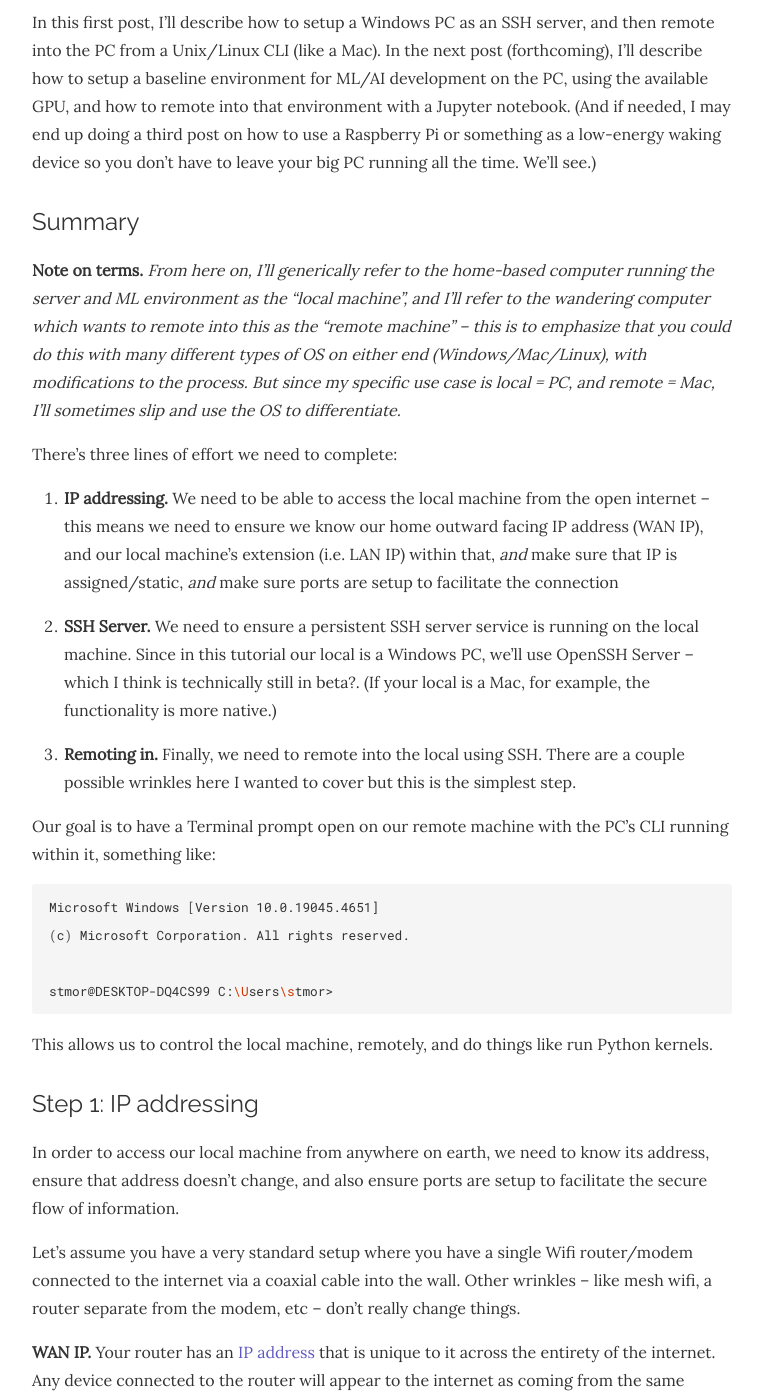
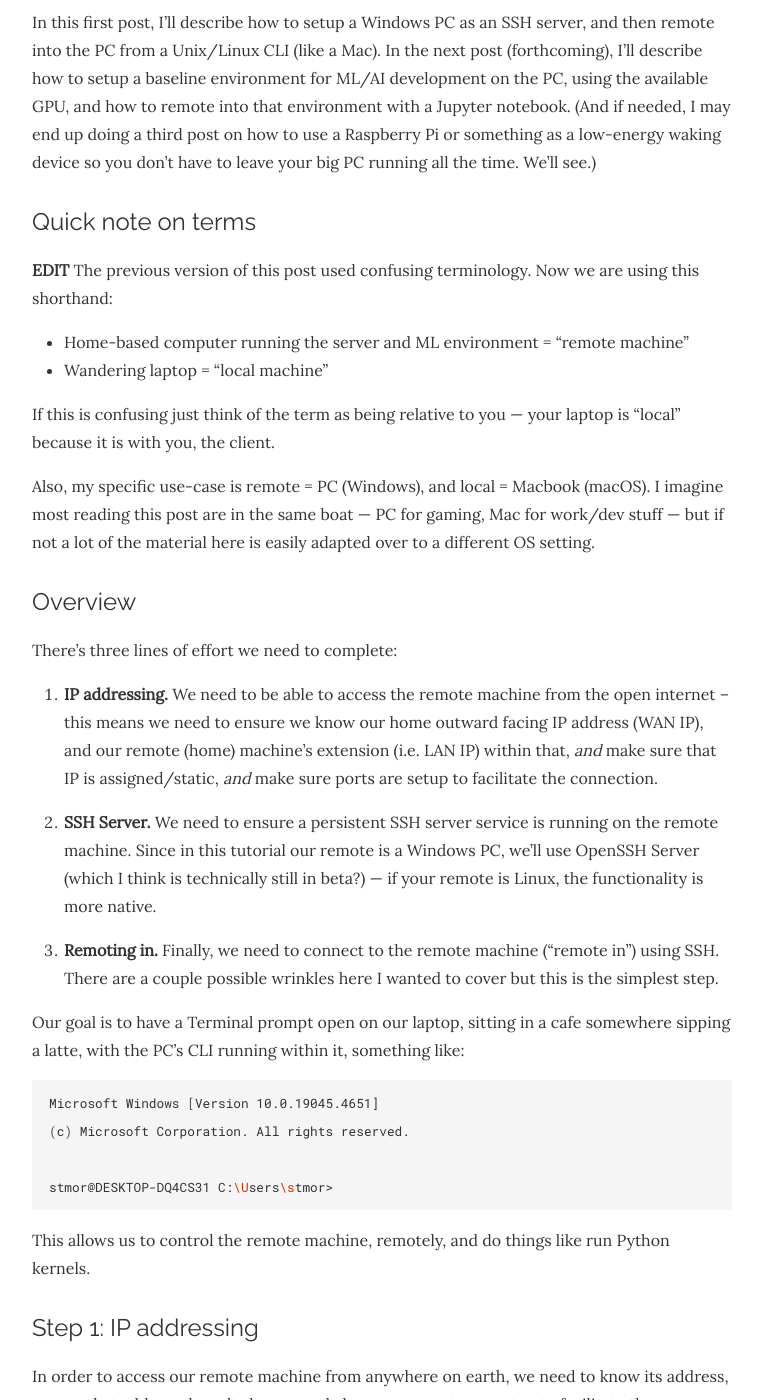
Before and after one commit to stmorse/stmorse.github.io, a Jekyll site: the page built from _posts/2024-08-08-PC-SSH-for-ML.md, in a window 1280 px wide and 1400 px high, scrolled down 494 px. Shown: the whole window, without its empty margins (258-1021 px from the left). Built offline with Jekyll 4.4.1, drawn with Linux system fonts in a browser that asks for light colours; nearby versions of some CDN libraries; some of the changed text lies outside the part shown.

Commit message:
clean up

````diff
--- a/_posts/2024-08-08-PC-SSH-for-ML.md
+++ b/_posts/2024-08-08-PC-SSH-for-ML.md
@@ -12,33 +12,43 @@
 
 In this first post, I'll describe how to setup a Windows PC as an SSH server, and then remote into the PC from a Unix/Linux CLI (like a Mac).  In the next post (forthcoming), I'll describe how to setup a baseline environment for ML/AI development on the PC, using the available GPU, and how to remote into that environment with a Jupyter notebook.  (And if needed, I may end up doing a third post on how to use a Raspberry Pi or something as a low-energy waking device so you don't have to leave your big PC running all the time.  We'll see.)
 
-## Summary
+## Quick note on terms
 
-**Note on terms.**  *From here on, I'll generically refer to the home-based computer running the server and ML environment as the "local machine", and I'll refer to the wandering computer which wants to remote into this as the "remote machine" -- this is to emphasize that you could do this with many different types of OS on either end (Windows/Mac/Linux), with modifications to the process.  But since my specific use case is local = PC, and remote = Mac, I'll sometimes slip and use the OS to differentiate.*
+**EDIT**  The previous version of this post used confusing terminology.  Now we are using this shorthand:
+
+- Home-based computer running the server and ML environment = "remote machine"
+- Wandering laptop = "local machine"
+
+If this is confusing just think of the term as being relative to you --- your laptop is "local" because it is with you, the client.
+
+Also, my specific use-case is remote = PC (Windows), and local = Macbook (macOS).  I imagine most reading this post are in the same boat --- PC for gaming, Mac for work/dev stuff --- but if not a lot of the material here is easily adapted over to a different OS setting.
+
+
+## Overview
 
 There's three lines of effort we need to complete:
 
-1. **IP addressing.**  We need to be able to access the local machine from the open internet -- this means we need to ensure we know our home outward facing IP address (WAN IP), and our local machine's extension (i.e. LAN IP) within that, *and* make sure that IP is assigned/static, *and* make sure ports are setup to facilitate the connection
+1. **IP addressing.**  We need to be able to access the remote machine from the open internet -- this means we need to ensure we know our home outward facing IP address (WAN IP), and our remote (home) machine's extension (i.e. LAN IP) within that, *and* make sure that IP is assigned/static, *and* make sure ports are setup to facilitate the connection.
 
-2. **SSH Server.**  We need to ensure a persistent SSH server service is running on the local machine.  Since in this tutorial our local is a Windows PC, we'll use OpenSSH Server -- which I think is technically still in beta?.  (If your local is a Mac, for example, the functionality is more native.)
+2. **SSH Server.**  We need to ensure a persistent SSH server service is running on the remote machine.  Since in this tutorial our remote is a Windows PC, we'll use OpenSSH Server (which I think is technically still in beta?) ---  if your remote is Linux, the functionality is more native.
 
-3. **Remoting in.**  Finally, we need to remote into the local using SSH.  There are a couple possible wrinkles here I wanted to cover but this is the simplest step.
+3. **Remoting in.**  Finally, we need to connect to the remote machine ("remote in") using SSH.  There are a couple possible wrinkles here I wanted to cover but this is the simplest step.
 
-Our goal is to have a Terminal prompt open on our remote machine with the PC's CLI running within it, something like:
+Our goal is to have a Terminal prompt open on our laptop, sitting in a cafe somewhere sipping a latte, with the PC's CLI running within it, something like:
 
 ```bash
 Microsoft Windows [Version 10.0.19045.4651]
 (c) Microsoft Corporation. All rights reserved.
 
-stmor@DESKTOP-DQ4CS99 C:\Users\stmor>
+stmor@DESKTOP-DQ4CS31 C:\Users\stmor>
 ```
 
-This allows us to control the local machine, remotely, and do things like run Python kernels.
+This allows us to control the remote machine, remotely, and do things like run Python kernels.
 
 
 ## Step 1: IP addressing
 
-In order to access our local machine from anywhere on earth, we need to know its address, ensure that address doesn't change, and also ensure ports are setup to facilitate the secure flow of information.
+In order to access our remote machine from anywhere on earth, we need to know its address, ensure that address doesn't change, and also ensure ports are setup to facilitate the secure flow of information.
 
 Let's assume you have a very standard setup where you have a single Wifi router/modem connected to the internet via a coaxial cable into the wall.  Other wrinkles -- like mesh wifi, a router separate from the modem, etc -- don't really change things.
 
@@ -61,15 +71,15 @@
 </div>
 
 
-**Port forwarding.**  Lastly, recall we want to remotely establish a connection to a particular device, not the whole home network.  To do this, we send a request to the WAN IP (the router) on a particular port (I think you can think of this as basically an argument to the request, there's obviously no physical port).  The router needs to be pre-setup to forward requests on that port to the local device we're after, called *port forwarding.*
+**Port forwarding.**  Lastly, recall we want to remotely establish a connection to a particular device, not the whole home network.  To do this, we send a request to the WAN IP (the router) on a particular port (I think you can think of this as basically an argument to the request, there's obviously no physical port).  The router needs to be pre-setup to forward requests on that port to the device we're after, called *port forwarding.*
 
 This is done in the router, typically in Advanced networking, and involves several elements:
 
-- Internal IP: Provide the internal IP address of the device you want to port forward to. Remember that it needs to be static/reserved (see above), otherwise it might be dynamically reassigned by the time you actually try to request it.
+- Internal IP: Provide the internal IP address of the device you want to port forward to. Remember that it needs to be static/reserved (see above).
 
 - Protocols: Choose which [transport protocols](https://stackoverflow.com/questions/5970383/difference-between-tcp-and-udp) the port forwarding applies to, UDP (user datagram protocol) or TCP (transmission control protocol). If you have the option “both”, you should select this.
 
-- External Port: Specify which port the router will watch for incoming connections. Ports 0 to 1024 are [pre-assigned](https://en.wikipedia.org/wiki/Port_(computer_networking)), but anything about that is fair game -- I chose 2222.
+- External Port: Specify which port the router will watch for incoming connections. Ports 0 to 1024 are [pre-assigned](https://en.wikipedia.org/wiki/Port_(computer_networking)), but anything about that is fair game -- let's say you choose 1234.
 
 - Internal port: Specify the internal port of the device you’re forwarding to -- it should be 22, for the SSH protocol.
 
@@ -85,11 +95,11 @@
 
 ## Step 2: SSH Server
 
-We'd like to now remote into our local machine using some secured protocol.  In the olden days, you may remember the default was to use [Telnet](https://en.wikipedia.org/wiki/Telnet) for this -- unfortunately, Telnet's protocol sends sensitive information in plaintext so it's usage has waned.  The most common current protocol is the Unix-based [Secure Shell](https://en.wikipedia.org/wiki/Secure_Shell) (SSH) network protocol, which connects an SSH client directly with an SSH server.
+We'd like to now remote into our local machine using some secured protocol.  In the olden days, you may remember the default was to use [Telnet](https://en.wikipedia.org/wiki/Telnet).  The most common current protocol is the Unix-based [Secure Shell](https://en.wikipedia.org/wiki/Secure_Shell) (SSH) network protocol, which connects an SSH client (your laptop) directly with an SSH server (your home desktop).
 
-To SSH into our local machine, we need to ensure a SSH Server is running persistently on it.  For a Mac, this is built-in functionality and outlined [here](https://medium.com/@moligninip/how-to-connect-to-your-home-laptop-from-anywhere-with-ssh-604a7aee26a5).  For a Windows PC, until recently (2023 ish), this required either a third-party app or a very beta Windows service.  However, now the [OpenSSH service](https://learn.microsoft.com/en-us/windows-server/administration/openssh/openssh_overview) has expanded to include a Client and a Server service.
+To SSH into our remote machine, we need to ensure a SSH Server is running persistently on it.  For a Mac/Linux, this is built-in functionality and outlined [here](https://medium.com/@moligninip/how-to-connect-to-your-home-laptop-from-anywhere-with-ssh-604a7aee26a5).  For a Windows PC, until recently (2023 ish), this required either a third-party app or a very beta Windows service.  However, now the [OpenSSH service](https://learn.microsoft.com/en-us/windows-server/administration/openssh/openssh_overview) has expanded to include a Client and a Server service.
 
-Basically, we want to initialize the OpenSSH Server service on our local (Windows) machine, and set it to run automatically.  That's really it.
+Basically, we want to initialize the OpenSSH Server service on our remote (Windows) machine, and set it to run automatically.  That's really it.
 
 This process is straightforward, and outlined well on Microsoft's help page [here](https://learn.microsoft.com/en-us/windows-server/administration/openssh/openssh_install_firstuse?tabs=gui), but in summary:
 
@@ -110,9 +120,9 @@
 
 ## Step 3: Remote in
 
-The last step is to "remote in" to the local machine from our laptop or whatever we have that is on the move, out in the arena, living its best life.
+The last step is to "remote in" to the remote machine from our laptop or whatever we have that is on the move, out in the arena, living its best life.
 
-Since we're assuming the remote machine is a Macbook or similar, we have access to an SSH client natively and can run directly in the Terminal app.
+Since we're assuming the local client is a Macbook or similar, we have access to an SSH client natively and can run directly in the Terminal app.
 
 The basic syntax we'll use is:
 
@@ -122,28 +132,28 @@
 
 Let's caveat each of these:
 
-- `<port>` refers to the *external* port we establish on the router to receive incoming connection requests (in my case, earlier, I used `2222`), not the default SSH port 22.
+- `<port>` refers to the *external* port we establish on the router to receive incoming connection requests (for example, `1234`), not the default SSH port 22.
 
-- `<user>` refers to the user profile on the local machine.  There is often some uncertainty whether it needs to be `<domain>\<user>` or just `<user>`.  In my case, I needed to include the domain.  You can query what these ingredients are *precisely* by going on the local machine to a command prompt and doing a `whoami` query:
+- `<user>` refers to the user profile on the remote machine.  There is often some uncertainty whether it needs to be `<domain>\<user>` or just `<user>`.  In my case, I needed to include the domain.  You can query what these ingredients are *precisely* by going on the remote machine to a command prompt and doing a `whoami` query:
 
 ```
 C:> whoami
-DESKTOP-DQ4CS99\stmor
+DESKTOP-DQ4CS31\stmor
 ```
 
-And as an additional note, when you enter this into Terminal, you need to escape the `\` character, so `\\`, which gives `DESKTOP-DQ4CS99\\stmor`.
+And as an additional note, when you enter this into Terminal, you need to escape the `\` character, so `\\`, which gives `DESKTOP-DQ4CS31\\stmor`.
 
-- `<host>` should be the WAN IP of your house router -- remember, the landline number!  Then when you call this IP, on port `2222` (or whatever), your router says "Ah! I know this one! I route this request to device (local_machine) on IP (local_machine_IP that_you_have cleverly_ensured doesnt_change)!"
+- `<host>` should be the WAN IP of your house router -- remember, the landline number!  Then when you call this IP, on port `1234` (or whatever), your router says "Ah! I know this one! I route this request to device (remote_machine) on IP (remote_machine_IP that_you_have cleverly_ensured doesnt_change)!"
 
 So altogether, you'll have something like:
 
 ```
-$ ssh -p 2222 DESKTOP-DQ4CS99\\stmor@12.34.56.78
+$ ssh -p 1234 DESKTOP-DQ4CS31\\stmor@12.34.56.78
 ```
 
 And the first time, you'll get the following message:
 ```
-The authenticity of host '[12.34.56.78]:2222 ([12.34.56.78]:2222)' can't be established.
+The authenticity of host '[12.34.56.78]:1234 ([12.34.56.78]:1234)' can't be established.
 ED25519 key fingerprint is SHA256:longstring.
 This key is not known by any other names
 Are you sure you want to continue connecting (yes/no/[fingerprint])?
@@ -158,17 +168,18 @@
 Microsoft Windows [Version 10.0.19045.4651]
 (c) Microsoft Corporation. All rights reserved.
 
-stmor@DESKTOP-DQ4CS99 C:\Users\stmor>
+stmor@DESKTOP-DQ4CS31 C:\Users\stmor>
 ```
 
 and you're off.  (And remember this is the [DOS batch language](https://learn.microsoft.com/en-us/windows-server/administration/windows-commands/windows-commands), not Bash/UNIX, so instead of `ls` you're on `dir`, etc.)
 
+
 ## Parting thoughts
 
-If this is your first time using your Windows PC for development, you'll likely quickly find some basic amenities you lack in the command prompt that you're used to as a Bash user.  For example, Windows no longer has a native text editor in the terminal, so you'll have to install something -- for example, [vim for Windows](https://www.vim.org/download.php).  Obviously this requires installing on the local machine, and restarting your SSH connection.
+If this is your first time using your Windows PC for development, you'll likely quickly find some basic amenities you lack in the command prompt that you're used to as a Bash user.  For example, Windows no longer has a native text editor in the terminal, so you'll have to install something -- for example, [vim for Windows](https://www.vim.org/download.php).  Obviously this requires installing on the remote machine, and restarting your SSH connection.
 
 It's also worth just including a blanket caveat to take appropriate security precautions with this stuff -- you may have noticed we've just established a way to access your home PC remotely with only a password, as this very basic tutorial is written, which is not ideal.
 
-Looking ahead to the next concept, what we now want to do is initiate a python kernel on the local machine from the remote SSH session, that we can hook to from the remote machine.  So the local is doing all the "work", and we are controlling remotely.  A basic idea and a common pattern if you've ever worked with computing clusters at a lab/wherever, but always a bit more exciting to do on your own equipment!
+Looking ahead to the next concept, what we now want to do is initiate a python kernel on the remote machine from the remote SSH session, that we can hook to from the local client.  So the remote is doing all the "work", and we are controlling from our laptop.  A basic idea and a common pattern if you've ever worked with computing clusters at a lab/wherever, but always a bit more exciting to do on your own equipment!
 
 Feel free to reach out on Twitter or email.  Thanks for reading!
````
Also changed, not shown: other parts of _posts/2024-08-08-PC-SSH-for-ML.md (+1 -1 lines).
